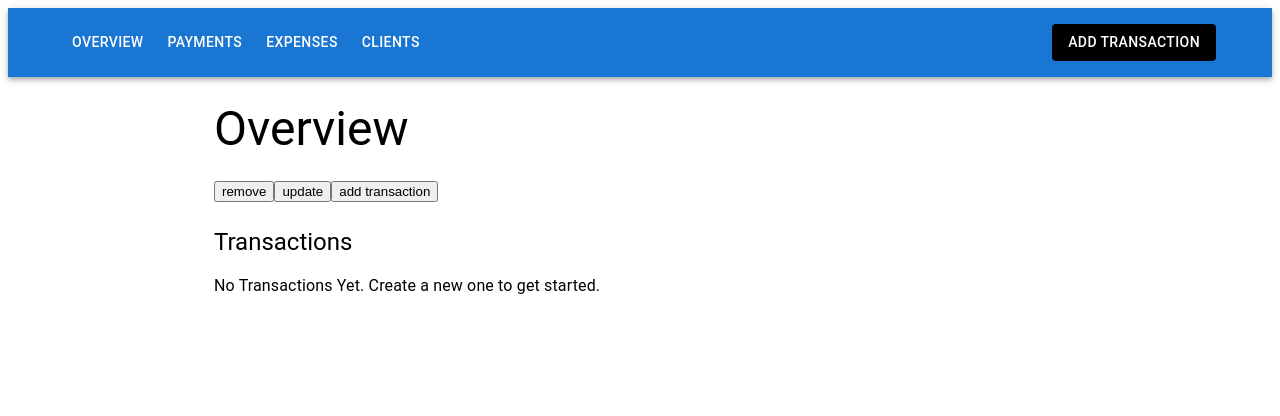
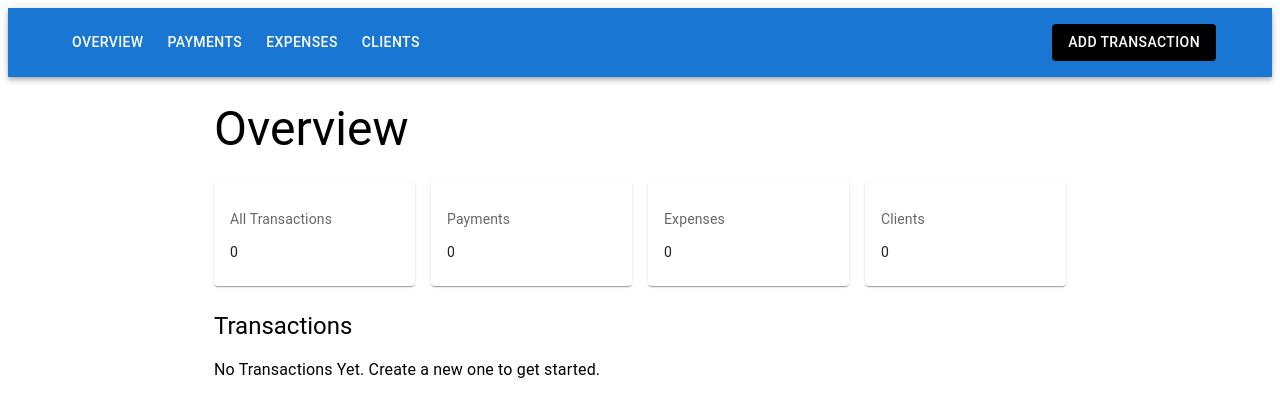
Before and after one commit to johnnyperdomo/money-tracker-react, a React (Vite) app: page / in a window 1280 px wide. Shown: the top 416 px of the page. Built offline with nearby package versions, Linux system fonts and the light colour scheme.

Commit message:
add overview section

```diff
--- /dev/null
+++ b/src/components/OverviewCard.tsx
@@ -0,0 +1,58 @@
+import { Card, CardContent, Typography } from "@mui/material";
+import { useEffect, useState } from "react";
+import { useBoundStore } from "../state/store";
+import { useFilter } from "../hooks/usefilterHook";
+
+type OverviewProps = {
+    text: string;
+    category: "all" | "expenses" | "payments" | "clients";
+};
+
+export function OverviewCard({ text, category }: OverviewProps) {
+    const [count, setCount] = useState(0);
+    const store = useBoundStore();
+    const filteredExpenses = useFilter("expense");
+    const filteredPayments = useFilter("payment");
+
+    useEffect(() => {
+        switch (category) {
+            case "all":
+                setCount(store.transactions.length);
+                break;
+
+            case "expenses":
+                setCount(filteredExpenses.length);
+                break;
+
+            case "payments":
+                setCount(filteredPayments.length);
+                break;
+
+            case "clients":
+                setCount(store.clients.length);
+                break;
+        }
+
+        return () => {
+            setCount(0);
+        };
+    }, [
+        category,
+        filteredExpenses.length,
+        filteredPayments.length,
+        store.clients.length,
+        store.transactions.length,
+    ]);
+
+    return (
+        <Card>
+            <CardContent>
+                <Typography color="text.secondary" gutterBottom sx={{ fontSize: 14, my: 1.5 }}>
+                    {text}
+                </Typography>
+
+                <Typography variant="body2">{count}</Typography>
+            </CardContent>
+        </Card>
+    );
+}
--- a/src/components/TransactionTable.tsx
+++ b/src/components/TransactionTable.tsx
@@ -12,6 +12,7 @@ import {
 import { Transaction } from "../types/Transaction";
 import { useNavigate } from "react-router-dom";
 import DeleteForeverIcon from "@mui/icons-material/DeleteForever";
+import { useBoundStore } from "../state/store";
 
 type TableType = {
     transactions: Transaction[];
@@ -19,6 +20,7 @@ type TableType = {
 
 export function TransactionTable({ transactions }: TableType) {
     const navigate = useNavigate();
+    const store = useBoundStore();
 
     function navigateToRoute(route: string) {
         navigate(route);
@@ -26,6 +28,7 @@ export function TransactionTable({ transactions }: TableType) {
 
     function removeTransaction(id: string) {
         console.log("transaction removed: ", id);
+        store.removeTransaction(id);
     }
 
     return (
--- a/src/pages/Overview.tsx
+++ b/src/pages/Overview.tsx
@@ -1,34 +1,10 @@
-import { Box, Container, Typography } from "@mui/material";
-import { Transaction } from "../types/Transaction";
+import { Box, Container, Grid, Typography } from "@mui/material";
 import { useBoundStore } from "../state/store";
 import { TransactionTable } from "../components/TransactionTable";
+import { OverviewCard } from "../components/OverviewCard";
 
 export function Overview() {
     const store = useBoundStore();
-
-    function addTransaction() {
-        const newTransaction: Transaction = {
-            itemName: "pogostick ",
-            id: crypto.randomUUID(),
-            date: Date.now().toString(),
-            price: 14,
-            type: "expense",
-        };
-
-        store.addTransaction(newTransaction);
-        console.log(store.transactions);
-    }
-
-    function updateTransaction() {
-        //TODO: get already properties that are there
-        const newTransaction: Transaction = {
-            itemName: "service repair",
-            id: crypto.randomUUID(), //TODO: get already id
-            date: Date.now().toString(),
-            price: 1443,
-            type: "payment",
-        };
-    }
 
     return (
         <Container maxWidth="md">
@@ -36,11 +12,22 @@ export function Overview() {
                 <Typography variant="h3">Overview</Typography>
             </Box>
 
-            <Box>{/* Have cards here */}</Box>
-
-            <button onClick={() => store.removeTransaction("123")}>remove</button>
-            <button onClick={() => updateTransaction()}>update</button>
-            <button onClick={() => addTransaction()}>add transaction</button>
+            <Box sx={{ my: 2 }}>
+                <Grid container spacing={2}>
+                    <Grid item xs={6} sm={3}>
+                        <OverviewCard text="All Transactions" category="all" />
+                    </Grid>
+                    <Grid item xs={6} sm={3}>
+                        <OverviewCard text="Payments" category="payments" />
+                    </Grid>
+                    <Grid item xs={6} sm={3}>
+                        <OverviewCard text="Expenses" category="expenses" />
+                    </Grid>
+                    <Grid item xs={6} sm={3}>
+                        <OverviewCard text="Clients" category="clients" />
+                    </Grid>
+                </Grid>
+            </Box>
 
             <Box sx={{ mt: 3 }}>
                 <Typography variant="h5" sx={{ mb: 2 }}>
--- a/src/pages/Transaction-Edit.tsx
+++ b/src/pages/Transaction-Edit.tsx
@@ -2,7 +2,6 @@ import {
     Box,
     Button,
     Container,
-    FormControl,
     InputLabel,
     OutlinedInput,
     ToggleButton,
--- a/src/pages/Transaction.tsx
+++ b/src/pages/Transaction.tsx
@@ -1,7 +1,7 @@
 import { useEffect } from "react";
 import { useTransactionFinder } from "../hooks/useTransactionFinder";
 import { useParams } from "react-router-dom";
-import { Card, CardActions, CardContent, Chip, Container, Typography } from "@mui/material";
+import { Card, CardContent, Chip, Container, Typography } from "@mui/material";
 
 export function Transaction() {
     const [transaction, setTransaction] = useTransactionFinder(); //custom hooks
```
